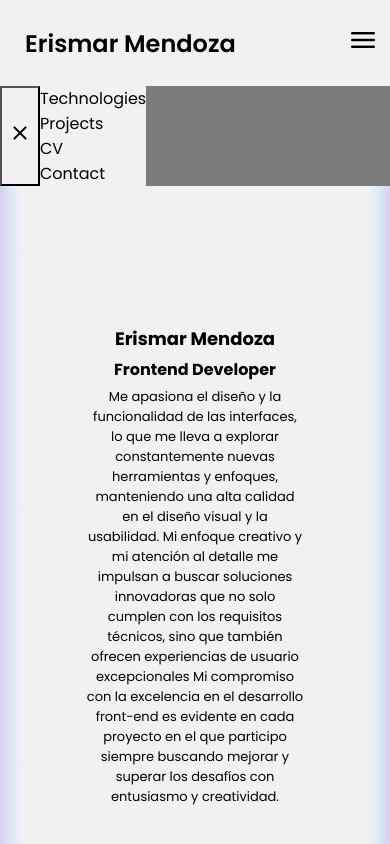
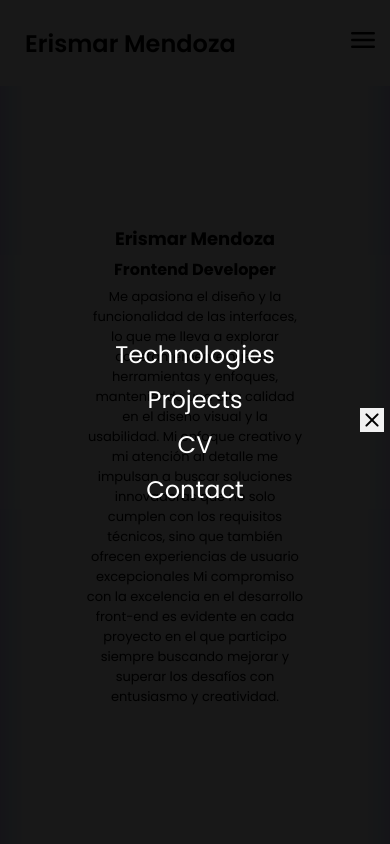
Before and after one commit to Erismar17/ErismarMendozaPortafolio.github.io, a React (Create React App) app: page / in a window 390 px wide. Both pictures are taken after a click on the button "menu". Shown: the top 844 px of the page. Built offline with nearby package versions, Linux system fonts and the light colour scheme.

Commit message:
menu fixed

```diff
--- a/src/components/header/Header.css
+++ b/src/components/header/Header.css
@@ -64,7 +64,7 @@ html {
     font-size: xx-large;
 }
 
-@media (max-width: 940px) {
+@media (max-width: 960px) {
     .menu {
         display: block;
     }
--- a/src/components/header/menu/Menu.jsx
+++ b/src/components/header/menu/Menu.jsx
@@ -4,18 +4,17 @@ const Menu = ({ isOpen, closeMenu }) => {
     if (!isOpen) return null;
 
     return (
-        <div className='menu-container'>
+        <div className={`menu-container ${isOpen ? '' : 'hidden'}`}>
             <button className='close-menu' onClick={closeMenu}>
                 <span className='material-symbols-rounded'>close</span>
             </button>
-            <div>
-                <p>Technologies</p>
-                <p>Projects</p>
-                <p>CV</p>
-                <p>Contact</p>
-            </div>
+            <ul className='option-menu'>
+                <li><a href='#technologies' onClick={closeMenu}>Technologies</a></li>
+                <li><a href='#projects' onClick={closeMenu}>Projects</a></li>
+                <li><a href='#cv' onClick={closeMenu}>CV</a></li>
+                <li><a href='#contact' onClick={closeMenu}>Contact</a></li>
+            </ul>
         </div>
     );
 };
-
 export default Menu;
--- a/src/components/header/menu/style.css
+++ b/src/components/header/menu/style.css
@@ -1,4 +1,55 @@
 .menu-container {
-    background-color: #7c7c7c;
+    position: fixed;
+    top: 0;
+    right: 0;
+    bottom: 0;
+    left: 0;
+    z-index: 1000;
+    background-color: rgba(0, 0, 0, 0.9);
     display: flex;
+    flex-direction: column;
+    justify-content: center;
+    align-items: center;
+    transition: opacity 0.3s ease;
 }
+
+.option-menu {
+    list-style: none;
+    padding: 0;
+    margin: 0;
+    text-align: center;
+    background-color: transparent;
+}
+
+.option-menu li {
+    margin: 10px 0;
+    background-color: transparent;
+}
+
+.menu-container .close-menu {
+    position: absolute;
+    top: 0px;
+    right: 0px;
+    background: none;
+    border: none;
+    color: black;
+    font-size: 30px;
+    cursor: pointer;
+}
+
+.menu-container a {
+    color: white;
+    font-size: 24px;
+    text-decoration: none;
+    transition: color 0.3s ease;
+    background-color: transparent;
+}
+
+.menu-container a:hover {
+    color: #b699e9;
+}
+
+.menu-container.hidden {
+    opacity: 0;
+    visibility: hidden;
+}
```
